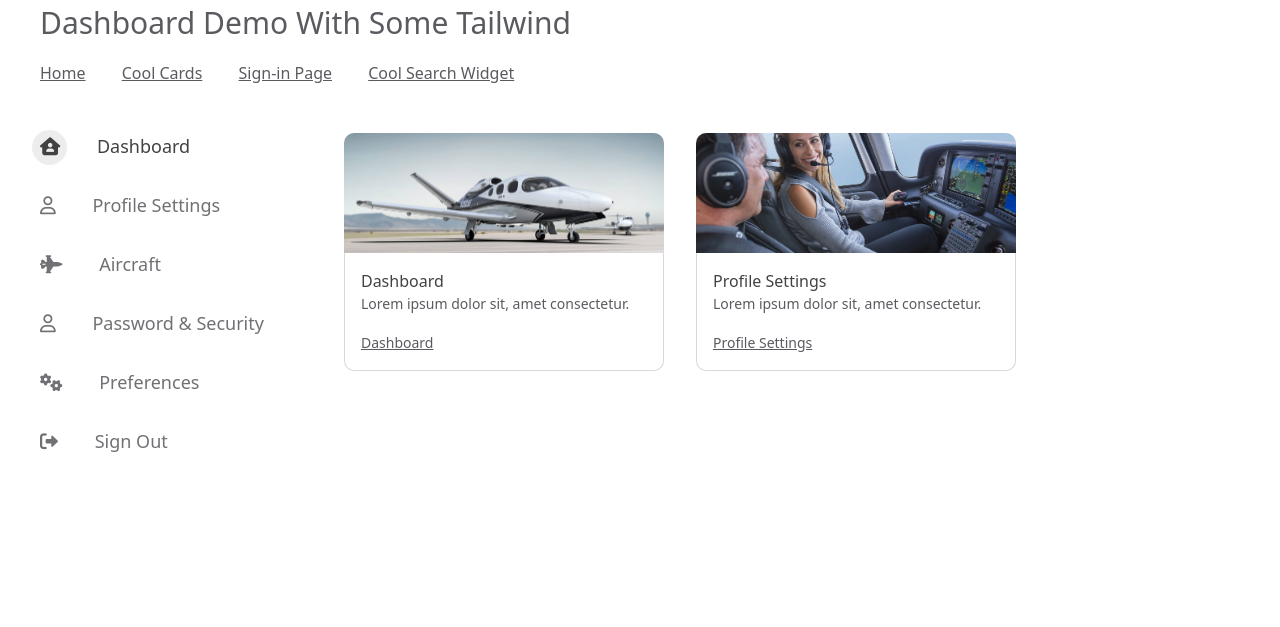
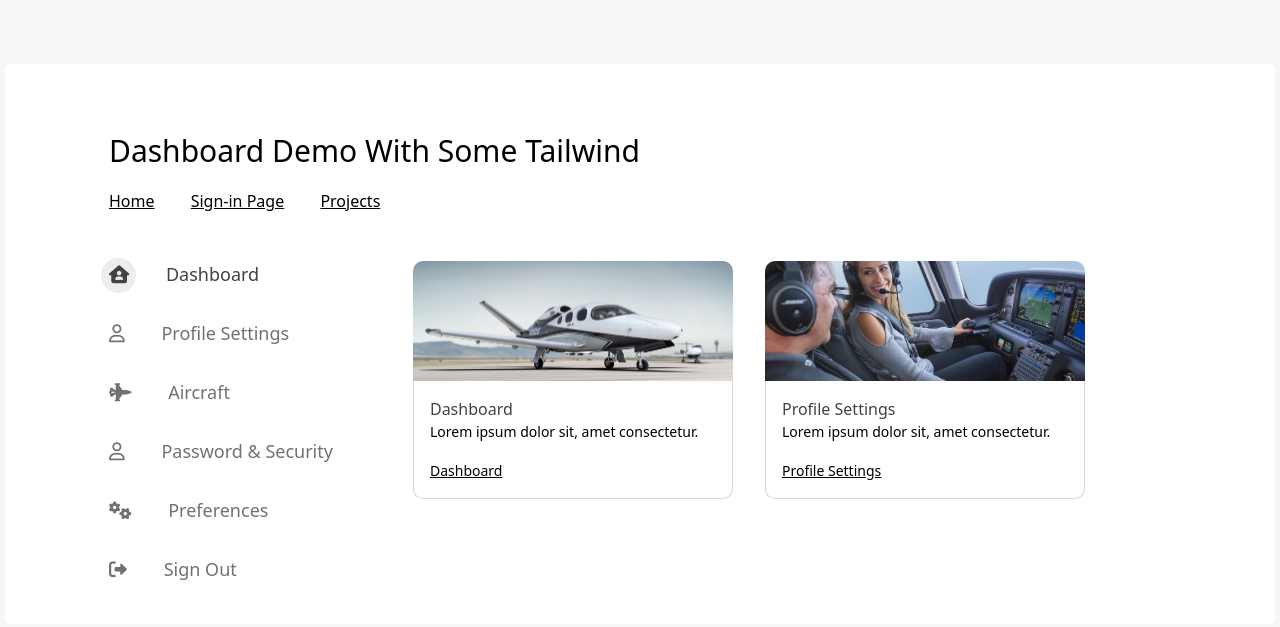
Before and after one commit to Kcor555/kcor555.github.io, a plain HTML site: page projects/dashboard-mockup.html in a window 1280 px wide. Drawn offline with nearby package versions, Linux system fonts and the light colour scheme.

Commit message:
update dashboard styling and layout

```diff
--- a/assets/style-templates/dashboard-mockup.css
+++ b/assets/style-templates/dashboard-mockup.css
@@ -2,16 +2,24 @@
 @import url('https://cdnjs.cloudflare.com/ajax/libs/tailwindcss/1.4.5/tailwind.min.css');
 
 .dashboard-bg {
-	color: #595b60;
+    background-color: #f6f6f6;
+}
+
+.dash-wrapper {
+    background-color: #fff;
+    border-radius: 5px;
+    max-width: 1270px;
+    height: 70vh;
+
 }
 
 nav {
-	min-width: 60px;
+    min-width: 70px;
 }
 
 @media screen and (min-width: 768px) {
     nav {
-		min-width: 180px;
+        min-width: 230px;
     }
 }
 
--- a/projects/dashboard-mockup.html
+++ b/projects/dashboard-mockup.html
@@ -7,7 +7,7 @@
     <link
             rel="stylesheet" href="https://cdnjs.cloudflare.com/ajax/libs/font-awesome/6.0.0-beta3/css/all.min.css"
             integrity="sha512-Fo3rlrZj/k7ujTnHg4CGR2D7kSs0v4LLanw2qksYuRlEzO+tcaEPQogQ0KaoGN26/zrn20ImR1DfuLWnOo7aBA=="
-			crossorigin="anonymous" referrerpolicy="no-referrer" />
+            crossorigin="anonymous" referrerpolicy="no-referrer"/>
 
     <link rel="stylesheet" href="../assets/style-templates/dashboard-mockup.css">
 
@@ -16,12 +16,12 @@
 </head>
 
 <body class="dashboard-bg">
+<div class="dash-wrapper p-16 my-16 mx-auto flex flex-col">
     <div class="demo-wrapper ml-10">
         <h1 class="text-3xl mb-4">Dashboard Demo With Some Tailwind</h1>
         <a class="demo pr-8 underline" href="../index.html">Home</a>
-			<a class="demo pr-8 underline" href="cool-cards.html">Cool Cards</a>
         <a class="demo pr-8 underline" href="sign-in-page.html">Sign-in Page</a>
-			<a class="demo pr-8 underline" href="cool-search-widget.html">Cool Search Widget</a>
+        <a class="demo pr-8 underline" href="../projects.html">Projects</a>
     </div>
     <div class="wrapper flex-col sm:flex sm:flex-row mx-4 md:mx-8 mt-12">
 
@@ -57,7 +57,7 @@
                     </a>
                 </li>
                 <li class="text-xl pb-8 list_item relative">
-						<a href="#">
+                    <a href="sign-in-page.html">
                         <i class="relative fas fa-sign-out-alt pl-2 pr-8 z-10"></i>
                         <span class="hidden md:inline">Sign Out</span>
                     </a>
@@ -110,7 +110,7 @@
 
         </div>
     </div>
-
+</div>
 <script src="../js/script.js"></script>
 </body>
 </html>
```
Lines whose indentation alone changed are shown as unchanged.
